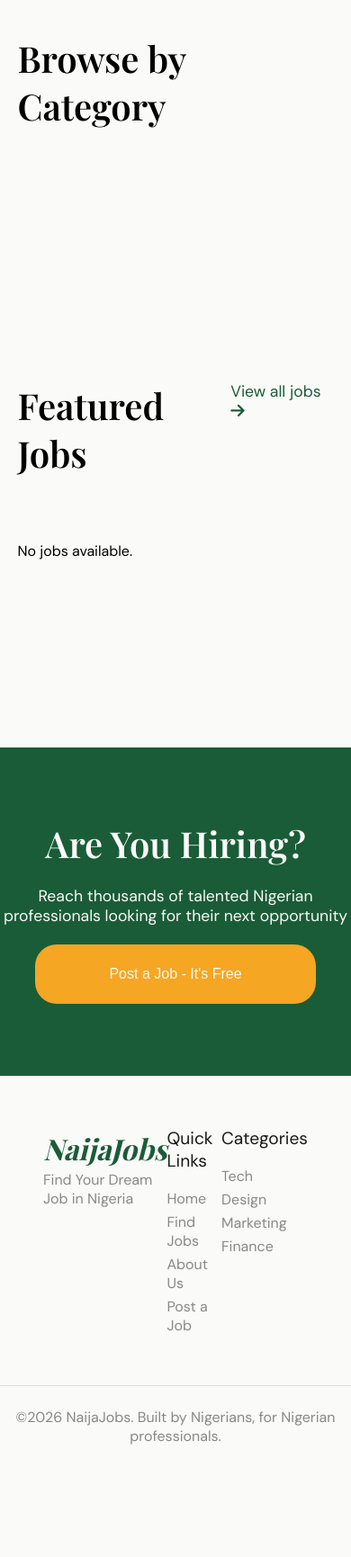
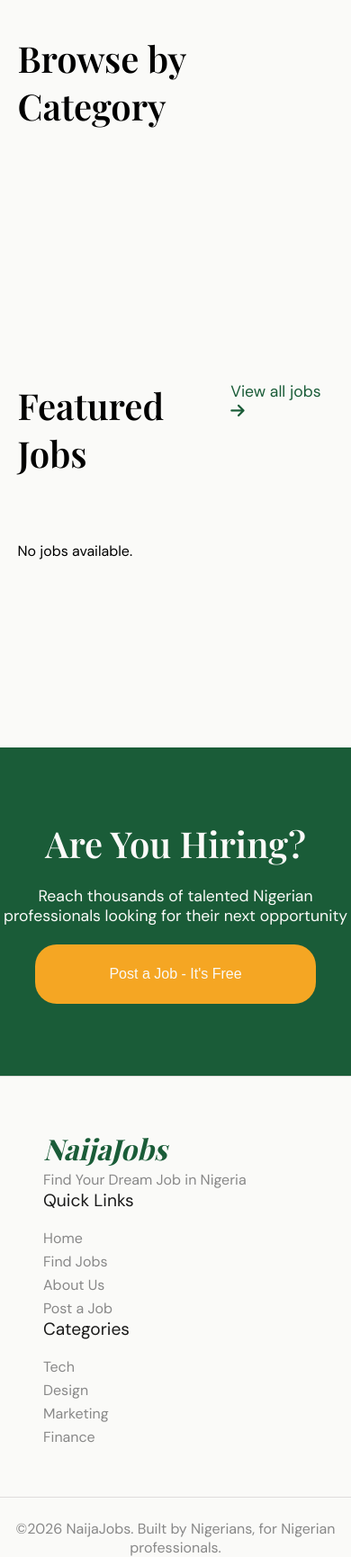
Before and after one commit to EniThesage/NaijaJobs, a Django app: page / in a window 390 px wide. Shown: the part 800-2531 px from the top of the page at 90% size. Before the commit the page ends 2406 px from the top, so only its background shows below. Run offline with Django 5.2, Linux system fonts and the light colour scheme; data that the repository does not hold is empty; some web fonts are replaced.

Commit message:
update responsive style

```diff
--- a/static/css/style.css
+++ b/static/css/style.css
@@ -1134,6 +1134,7 @@ div.no-jobs p {
         width: 90%;
     }
 
+
     header nav {
         width: 90%;
     }
@@ -1150,7 +1151,8 @@ div.no-jobs p {
         display: none;
     }
 
-    div.home-browse-category-cards {
+    section.home-browse-cat div.home-browse-category-cards {
+        display: grid;
         grid-template-columns: repeat(3, 1fr);
     }
 
@@ -1191,6 +1193,11 @@ div.no-jobs p {
 }
 
 @media screen and (max-width: 700px) {
+
+    footer section.footer, section.about-mission {
+        display: flex;
+        flex-direction: column;
+    }
 
     header nav {
         width: 95%;
@@ -1255,7 +1262,8 @@ div.no-jobs p {
         width: 100%;
     }
 
-    div.home-browse-category-cards {
+    section.home-browse-cat div.home-browse-category-cards {
+        display: grid;
         grid-template-columns: 1fr;
     }
 
```
